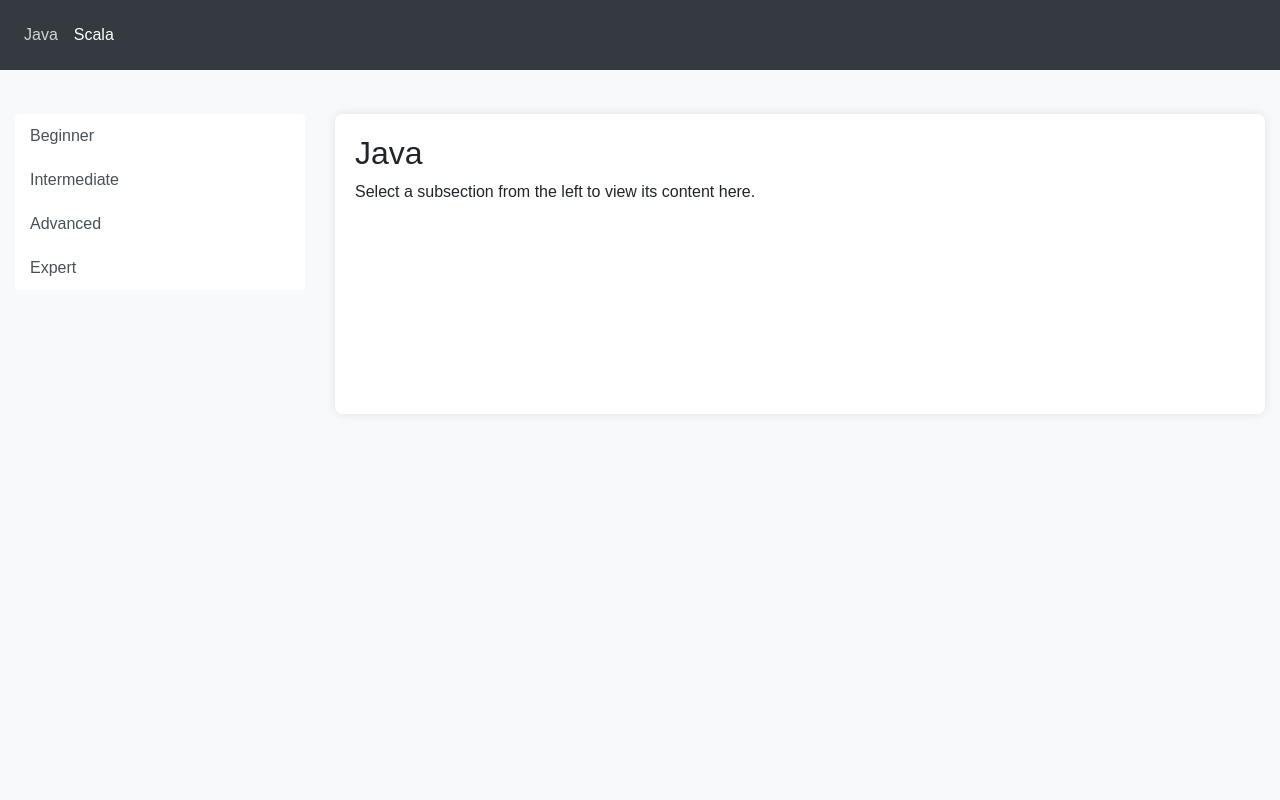
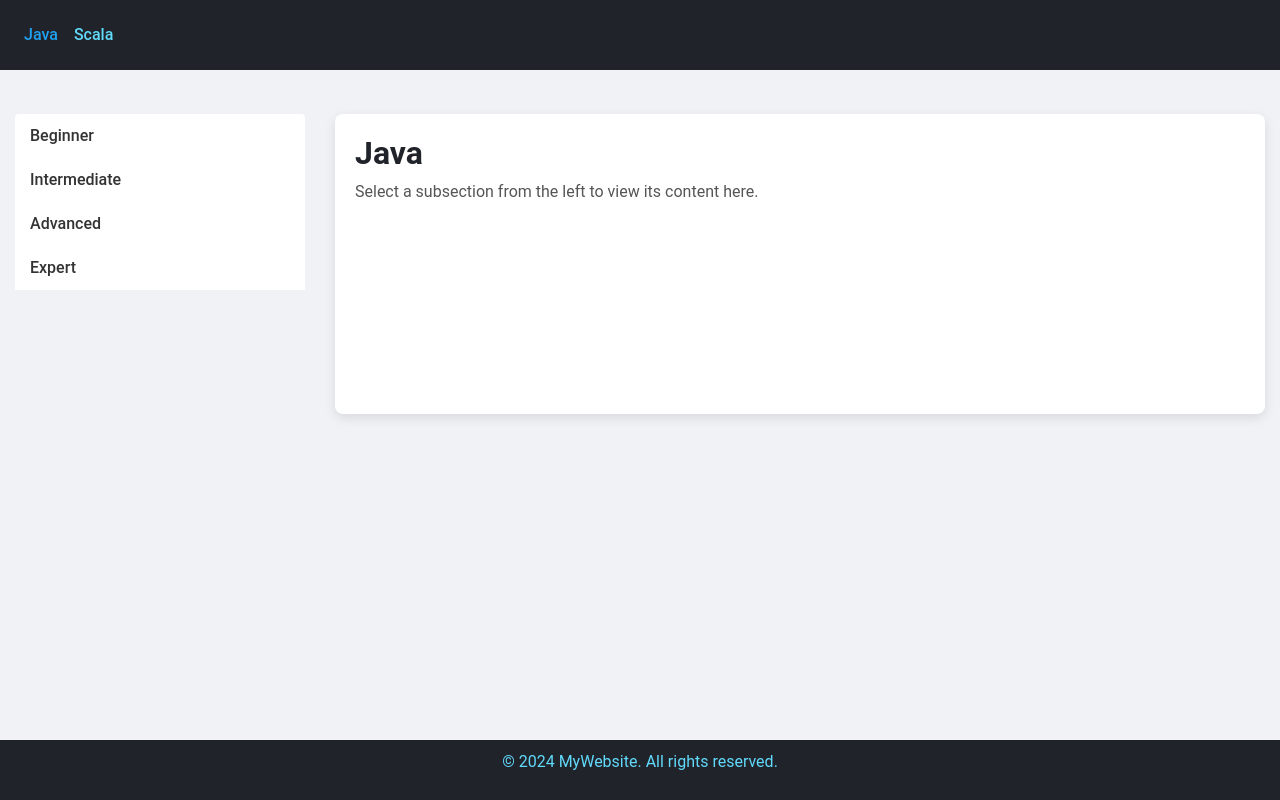
Before and after one commit to raghulmukundan/JavaScalaJourney, a plain HTML site: page index.html in a window 1280 px wide. Drawn offline with nearby package versions, Linux system fonts and the light colour scheme.

```diff
--- a/css/styles.css
+++ b/css/styles.css
@@ -1,19 +1,32 @@
 body {
-  font-family: 'Arial', sans-serif;
-  background-color: #f8f9fa; /* Light grey background */
+  font-family: 'Roboto', sans-serif;
+  background-color: #f0f2f5; /* Light grey background */
+  margin: 0;
+  padding: 0;
 }
 
 .navbar-custom {
-  background-color: #343a40; /* Dark background */
+  background-color: #20232a; /* Dark background */
+}
+
+.navbar-custom .navbar-brand img {
+  margin-right: 10px;
 }
 
 .navbar-custom .nav-link {
-  color: #ffffff; /* White text */
+  color: #61dafb; /* React Blue */
   padding: 15px;
+  font-weight: 500;
 }
 
 .navbar-custom .nav-link:hover, .navbar-custom .nav-link.active {
-  color: #d3d3d3; /* Light grey on hover and active */
+  color: #21a1f1; /* Lighter Blue */
+}
+
+.navbar-custom .navbar-text {
+  color: #61dafb;
+  font-weight: 700;
+  font-size: 1.2rem;
 }
 
 .container-fluid {
@@ -25,24 +38,45 @@ body {
   border: none; /* Remove border */
   border-radius: 0; /* No rounded corners */
   padding: 10px 15px;
+  background-color: #ffffff; /* White background */
+  color: #333; /* Dark text color */
+  font-weight: 500;
+  transition: background-color 0.3s, color 0.3s;
 }
 
 .list-group-item:hover, .list-group-item.active {
   background-color: #e9ecef; /* Light grey background on hover and active */
+  color: #000; /* Darker text color */
 }
 
 .content-area {
   padding: 20px;
   background-color: #ffffff;
   border-radius: 8px;
-  box-shadow: 0 0 10px rgba(0, 0, 0, 0.1);
+  box-shadow: 0 4px 12px rgba(0, 0, 0, 0.1);
   min-height: 300px; /* Ensure the content area has a minimum height */
 }
 
 .content-area h2 {
   margin-top: 0;
+  color: #20232a; /* Darker heading color */
+  font-weight: 700;
+}
+
+.content-area p {
+  color: #555; /* Lighter text color */
 }
 
 .nested-list-group {
   padding-left: 15px;
 }
+
+footer {
+  background-color: #20232a;
+  color: #61dafb;
+  padding: 10px 0;
+  text-align: center;
+  position: fixed;
+  width: 100%;
+  bottom: 0;
+}
--- a/index.html
+++ b/index.html
@@ -24,6 +24,10 @@
         </div>
     </div>
 
+    <footer>
+        <p>&copy; 2024 MyWebsite. All rights reserved.</p>
+    </footer>
+
     <script src="https://ajax.googleapis.com/ajax/libs/jquery/3.5.1/jquery.min.js"></script>
     <script src="https://cdnjs.cloudflare.com/ajax/libs/popper.js/1.16.0/umd/popper.min.js"></script>
     <script src="https://maxcdn.bootstrapcdn.com/bootstrap/4.5.2/js/bootstrap.min.js"></script>
```
